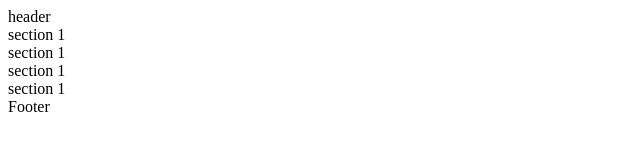
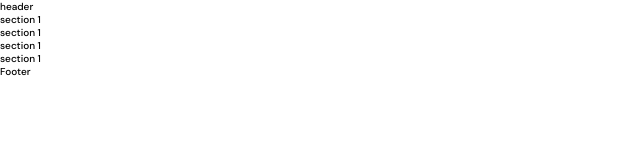
Before and after one commit to nescalan/mobileFirst, a plain HTML site: page index.html in a window 1280 px wide. Shown: the whole page, without its empty margins (0-640 px from the left). Drawn offline with Linux system fonts and the light colour scheme.

Commit message:
7: Estilos Base Iniciados

```diff
--- a/index.html
+++ b/index.html
@@ -7,9 +7,13 @@
     <title>Document</title>
     <link rel="preconnect" href="https://fonts.gstatic.com">
     <link href="https://fonts.googleapis.com/css2?family=DM+Sans:ital,wght@0,500;0,700;1,400&family=Inter:wght@300;500&display=swap" rel="stylesheet">
+    <link href="style.css" rel="stylesheet" type="text/css">
 </head>
-  <body></body>
+<body>
+<!--    ---------- HEADER ----------    -->
     <header>header</header>
+
+<!--    ---------- MAIN ----------    -->
     <main>
         <section>section 1</section>
         <section>section 1</section>
@@ -17,5 +21,7 @@
         <section>section 1</section>
     </main>
 
+<!--    ---------- FOOTER ----------    -->
     <footer>Footer</footer>
+</body>
 </html>
--- a/style.css
+++ b/style.css
@@ -23,3 +23,7 @@
   padding: 0;
   margin: 0;
 }
+html{
+    font-size: 62.5%;
+    font-family: "DM Sans", sans-serif;
+}
```
Lines whose indentation alone changed are shown as unchanged.
